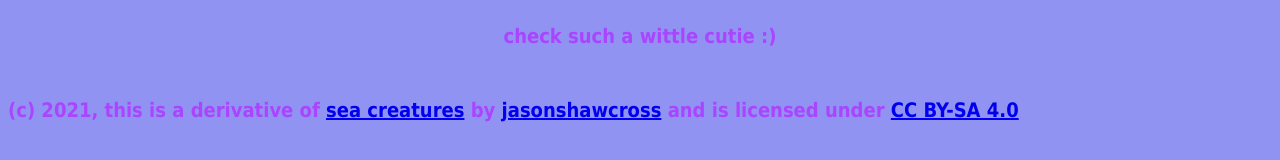
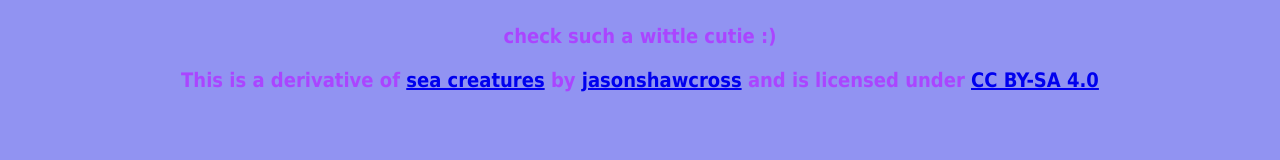
Before and after one commit to meclifton/digitalgeographies, a plain HTML site: page studio8.html in a window 1280 px wide. Shown: the part 236-396 px from the top of the page. Drawn offline with Linux system fonts and the light colour scheme.

Commit message:
Update studio8.html

```diff
--- a/studio8.html
+++ b/studio8.html
@@ -8,30 +8,28 @@
     h1 {color: #11138c; text-align: center; font-family: courier new;}
     h2 {color: #e0ba46; font-family: trebuchet ms;}
     p {color: #AA45FF; font-family: tahoma; font-size: 20px;}
-  #container {
-        position: relative;
-        height: 100%;
-     }
-     #footer {
-        position: absolute;
-        bottom: 0;
-	text-align: center;
-     }
+
+.footer {
+  position: fixed;
+  left: 0;
+  bottom: 0;
+  width: 100%;
+  text-align: center;
+}
+
   </style>
 </head>
 <body>
-  <div id="container">
-
 <h1> check out this lil dude 🥺
 <img src="https://meclifton.github.io/digitalgeographies/images/squiddie.png" alt="a cute lil squid">
 <p>check such a wittle cutie :)</p>
-	<br>
-	<br>
 
-  <div id="footer"><p>(c) 2021, this is a derivative of <a href="https://www.deviantart.com/jasonshawcross/art/sea-creatures-166208856">sea creatures</a> by
+</p>
+</div>
+  <div id="footer"><p>This is a derivative of <a href="https://www.deviantart.com/jasonshawcross/art/sea-creatures-166208856">sea creatures</a> by
   <a href="https://www.deviantart.com/jasonshawcross">jasonshawcross</a> and is licensed under
 	  <a href="https://creativecommons.org/licenses/by-sa/4.0/">CC BY-SA 4.0</a> </p></div>
-	</div>
+
 
 </body>
 </html>
```
